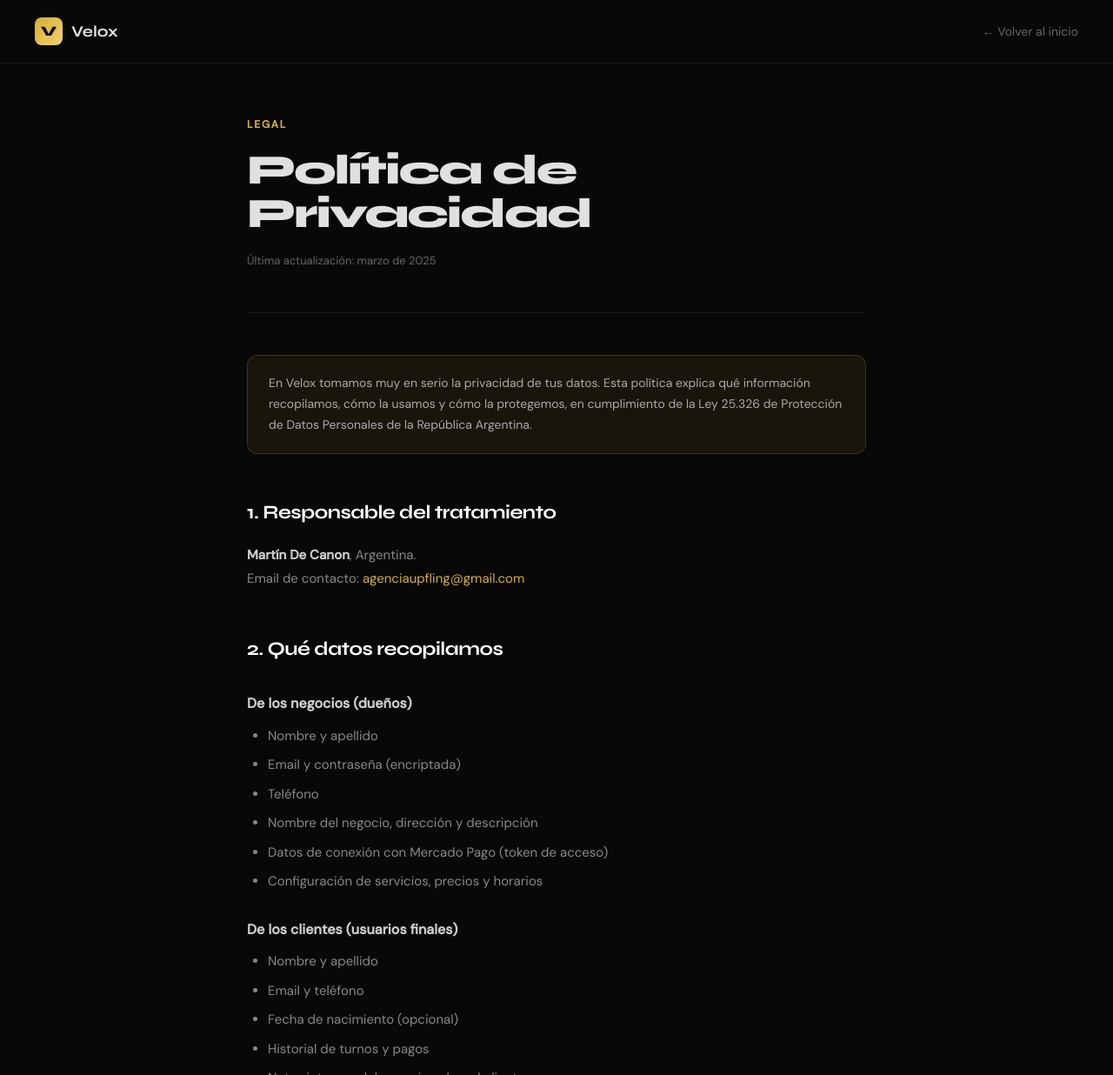
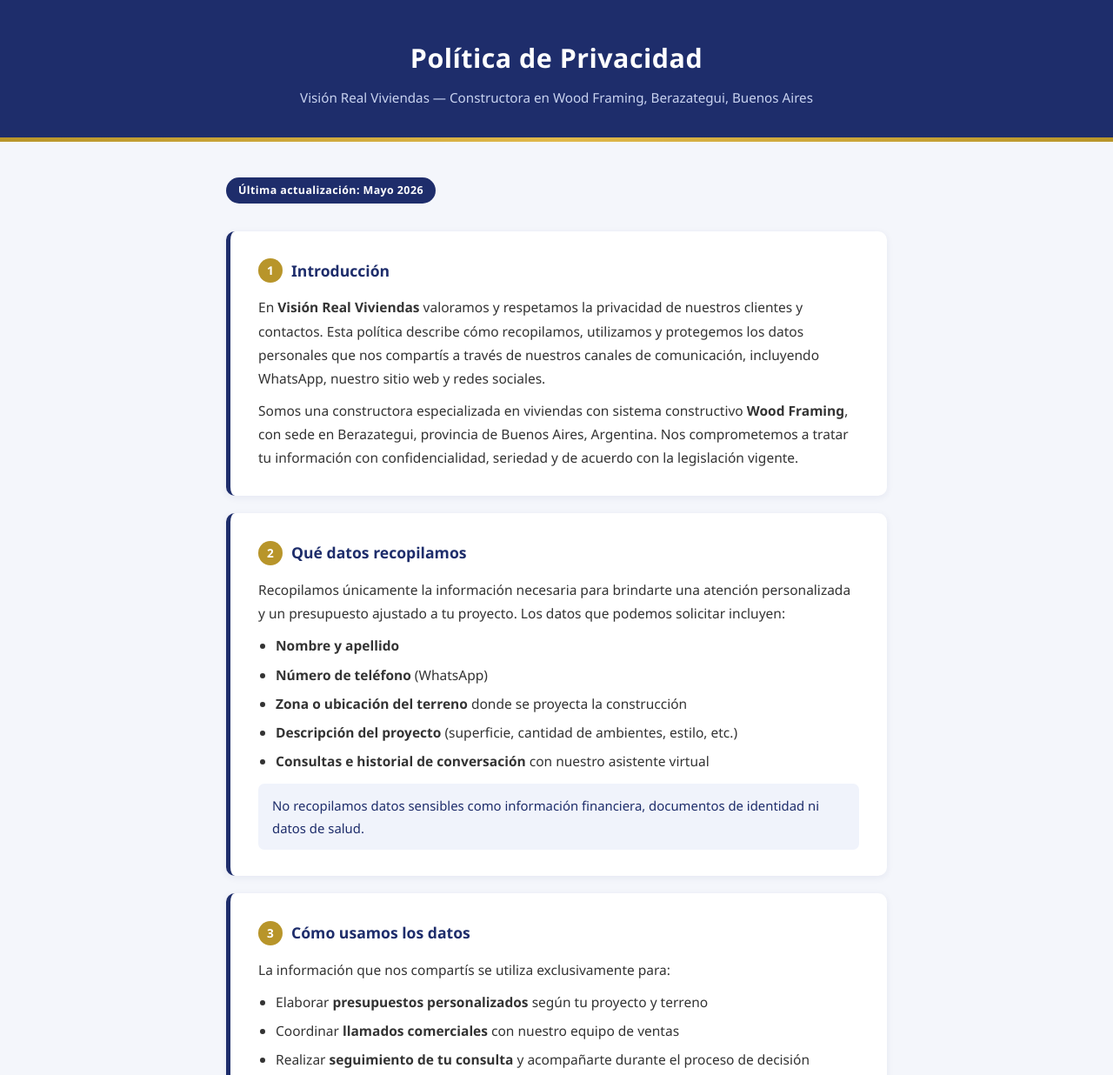
Before and after one commit to Keter10/agente-visionreal, a website: page public/privacidad.html in a window 1280 px wide. Shown: the top 1236 px of the page at 87% size. Drawn offline with Linux system fonts and the light colour scheme.

Commit message:
fix: politica de privacidad Vision Real correcta

```diff
--- a/public/privacidad.html
+++ b/public/privacidad.html
@@ -1,248 +1,280 @@
 <!DOCTYPE html>
 <html lang="es">
 <head>
-<meta charset="UTF-8"/>
-<meta name="viewport" content="width=device-width, initial-scale=1.0"/>
-<title>Política de Privacidad — Velox</title>
-<link rel="preconnect" href="https://fonts.googleapis.com"/>
-<link href="https://fonts.googleapis.com/css2?family=Syne:wght@700;800&family=DM+Sans:wght@300;400;500&display=swap" rel="stylesheet"/>
+  <meta charset="UTF-8" />
+  <meta name="viewport" content="width=device-width, initial-scale=1.0" />
+  <title>Política de Privacidad — Visión Real Viviendas</title>
   <style>
-:root {
-  --gold: #D4AF37;
-  --black: #080808;
-  --surface: #0f0f0f;
-  --border: rgba(255,255,255,0.07);
-  --text: #e0e0e0;
-  --muted: #666;
-  --font-display: 'Syne', sans-serif;
-  --font-body: 'DM Sans', sans-serif;
+    *, *::before, *::after { box-sizing: border-box; margin: 0; padding: 0; }
+
+    body {
+      font-family: 'Segoe UI', Arial, sans-serif;
+      background: #f4f6fb;
+      color: #222;
+      line-height: 1.75;
     }
-*, *::before, *::after { box-sizing: border-box; margin: 0; padding: 0; }
-body {
-  background: var(--black);
-  color: var(--text);
-  font-family: var(--font-body);
-  font-size: 15px;
-  line-height: 1.8;
+
+    header {
+      background: #1e2d6b;
+      color: #fff;
+      padding: 40px 24px 32px;
+      text-align: center;
     }
-nav {
-  padding: 20px 40px;
-  border-bottom: 1px solid var(--border);
-  display: flex;
-  align-items: center;
-  justify-content: space-between;
+
+    header h1 {
+      font-size: 1.9rem;
+      font-weight: 700;
+      letter-spacing: 0.5px;
+      margin-bottom: 6px;
     }
-.nav-logo {
+
+    header p {
+      font-size: 0.95rem;
+      color: #c9d3f0;
+    }
+
+    .gold-bar {
+      height: 5px;
+      background: linear-gradient(90deg, #b8952a, #e0b84a, #b8952a);
+    }
+
+    main {
+      max-width: 800px;
+      margin: 40px auto;
+      padding: 0 20px 60px;
+    }
+
+    .update-badge {
+      display: inline-block;
+      background: #1e2d6b;
+      color: #fff;
+      font-size: 0.78rem;
+      font-weight: 600;
+      padding: 4px 14px;
+      border-radius: 20px;
+      margin-bottom: 32px;
+      letter-spacing: 0.4px;
+    }
+
+    section {
+      background: #fff;
+      border-radius: 10px;
+      padding: 30px 32px;
+      margin-bottom: 20px;
+      box-shadow: 0 2px 8px rgba(30,45,107,0.07);
+      border-left: 5px solid #1e2d6b;
+    }
+
+    section h2 {
+      color: #1e2d6b;
+      font-size: 1.1rem;
+      font-weight: 700;
+      margin-bottom: 14px;
       display: flex;
       align-items: center;
       gap: 10px;
-  text-decoration: none;
     }
-.nav-logo-mark {
-  width: 32px;
-  height: 32px;
-  background: linear-gradient(135deg, #D4AF37, #F5D06E);
-  border-radius: 8px;
-  display: flex;
+
+    section h2 .num {
+      background: #b8952a;
+      color: #fff;
+      border-radius: 50%;
+      width: 28px;
+      height: 28px;
+      display: inline-flex;
       align-items: center;
       justify-content: center;
-  font-family: var(--font-display);
-  font-weight: 800;
-  font-size: 16px;
-  color: #080808;
+      font-size: 0.85rem;
+      font-weight: 700;
+      flex-shrink: 0;
     }
-.nav-logo-text {
-  font-family: var(--font-display);
+
+    section p {
+      font-size: 0.97rem;
+      color: #333;
+      margin-bottom: 10px;
+    }
+
+    section p:last-child { margin-bottom: 0; }
+
+    ul {
+      margin: 10px 0 10px 20px;
+      color: #333;
+      font-size: 0.97rem;
+    }
+
+    ul li { margin-bottom: 6px; }
+
+    .highlight {
+      background: #f0f3fb;
+      border-radius: 7px;
+      padding: 12px 16px;
+      margin-top: 12px;
+      font-size: 0.93rem;
+      color: #1e2d6b;
+      font-weight: 500;
+    }
+
+    .contact-grid {
+      display: grid;
+      grid-template-columns: repeat(auto-fit, minmax(200px, 1fr));
+      gap: 14px;
+      margin-top: 14px;
+    }
+
+    .contact-item {
+      background: #f0f3fb;
+      border-radius: 8px;
+      padding: 14px 16px;
+      text-align: center;
+    }
+
+    .contact-item .label {
+      font-size: 0.75rem;
+      text-transform: uppercase;
+      letter-spacing: 0.6px;
+      color: #b8952a;
       font-weight: 700;
-  font-size: 18px;
-  color: var(--text);
+      margin-bottom: 4px;
     }
-.container {
-  max-width: 760px;
-  margin: 0 auto;
-  padding: 60px 24px 120px;
+
+    .contact-item a {
+      color: #1e2d6b;
+      text-decoration: none;
+      font-weight: 600;
+      font-size: 0.95rem;
     }
-.doc-label {
-  font-size: 12px;
-  font-weight: 600;
-  letter-spacing: 0.15em;
-  text-transform: uppercase;
-  color: var(--gold);
-  margin-bottom: 16px;
-  display: block;
+
+    .contact-item a:hover { text-decoration: underline; }
+
+    footer {
+      text-align: center;
+      padding: 24px 16px;
+      color: #888;
+      font-size: 0.82rem;
+      border-top: 1px solid #e0e4ef;
     }
-h1 {
-  font-family: var(--font-display);
-  font-size: 48px;
-  font-weight: 800;
-  letter-spacing: -2px;
-  line-height: 1.05;
-  margin-bottom: 16px;
-}
-.doc-date {
-  font-size: 13px;
-  color: var(--muted);
-  margin-bottom: 48px;
-  padding-bottom: 48px;
-  border-bottom: 1px solid var(--border);
-}
-h2 {
-  font-family: var(--font-display);
-  font-size: 22px;
-  font-weight: 700;
-  letter-spacing: -0.5px;
-  margin: 48px 0 16px;
-  color: #fff;
-}
-h3 {
-  font-size: 16px;
-  font-weight: 600;
-  margin: 28px 0 10px;
-  color: #ccc;
-}
-p { color: #888; margin-bottom: 16px; }
-ul { color: #888; padding-left: 24px; margin-bottom: 16px; }
-ul li { margin-bottom: 8px; line-height: 1.7; }
-strong { color: #ccc; font-weight: 600; }
-a { color: var(--gold); text-decoration: none; }
-a:hover { text-decoration: underline; }
-.highlight {
-  background: rgba(212,175,55,0.08);
-  border: 1px solid rgba(212,175,55,0.2);
-  border-radius: 12px;
-  padding: 20px 24px;
-  margin: 24px 0;
-  color: #aaa;
-  font-size: 14px;
-  line-height: 1.7;
-}
-footer {
-  padding: 40px;
-  border-top: 1px solid var(--border);
-  text-align: center;
-  color: var(--muted);
-  font-size: 13px;
-}
+
+    footer span { color: #b8952a; font-weight: 600; }
   </style>
 </head>
 <body>
 
-<nav>
-  <a href="/" class="nav-logo">
-    <div class="nav-logo-mark">V</div>
-    <span class="nav-logo-text">Velox</span>
-  </a>
-  <a href="/" style="color:var(--muted);font-size:14px;text-decoration:none;">← Volver al inicio</a>
-</nav>
+  <header>
+    <h1>Política de Privacidad</h1>
+    <p>Visión Real Viviendas &mdash; Constructora en Wood Framing, Berazategui, Buenos Aires</p>
+  </header>
+  <div class="gold-bar"></div>
 
-<div class="container">
-  <span class="doc-label">Legal</span>
-  <h1>Política de<br/>Privacidad</h1>
-  <p class="doc-date">Última actualización: marzo de 2025</p>
+  <main>
+    <div class="update-badge">Última actualización: Mayo 2026</div>
 
+    <section>
+      <h2><span class="num">1</span> Introducción</h2>
+      <p>
+        En <strong>Visión Real Viviendas</strong> valoramos y respetamos la privacidad de nuestros clientes y contactos. Esta política describe cómo recopilamos, utilizamos y protegemos los datos personales que nos compartís a través de nuestros canales de comunicación, incluyendo WhatsApp, nuestro sitio web y redes sociales.
+      </p>
+      <p>
+        Somos una constructora especializada en viviendas con sistema constructivo <strong>Wood Framing</strong>, con sede en Berazategui, provincia de Buenos Aires, Argentina. Nos comprometemos a tratar tu información con confidencialidad, seriedad y de acuerdo con la legislación vigente.
+      </p>
+    </section>
+
+    <section>
+      <h2><span class="num">2</span> Qué datos recopilamos</h2>
+      <p>Recopilamos únicamente la información necesaria para brindarte una atención personalizada y un presupuesto ajustado a tu proyecto. Los datos que podemos solicitar incluyen:</p>
+      <ul>
+        <li><strong>Nombre y apellido</strong></li>
+        <li><strong>Número de teléfono</strong> (WhatsApp)</li>
+        <li><strong>Zona o ubicación del terreno</strong> donde se proyecta la construcción</li>
+        <li><strong>Descripción del proyecto</strong> (superficie, cantidad de ambientes, estilo, etc.)</li>
+        <li><strong>Consultas e historial de conversación</strong> con nuestro asistente virtual</li>
+      </ul>
       <div class="highlight">
-    En Velox tomamos muy en serio la privacidad de tus datos. Esta política explica qué información recopilamos, cómo la usamos y cómo la protegemos, en cumplimiento de la Ley 25.326 de Protección de Datos Personales de la República Argentina.
+        No recopilamos datos sensibles como información financiera, documentos de identidad ni datos de salud.
       </div>
+    </section>
 
-  <h2>1. Responsable del tratamiento</h2>
-  <p><strong>Martín De Canon</strong>, Argentina.<br/>
-  Email de contacto: <a href="mailto:agenciaupfling@gmail.com">agenciaupfling@gmail.com</a></p>
+    <section>
+      <h2><span class="num">3</span> Cómo usamos los datos</h2>
+      <p>La información que nos compartís se utiliza exclusivamente para:</p>
+      <ul>
+        <li>Elaborar <strong>presupuestos personalizados</strong> según tu proyecto y terreno</li>
+        <li>Coordinar <strong>llamados comerciales</strong> con nuestro equipo de ventas</li>
+        <li>Realizar <strong>seguimiento de tu consulta</strong> y acompañarte durante el proceso de decisión</li>
+        <li>Enviarte información relevante sobre nuestros modelos, financiamiento y novedades</li>
+      </ul>
+      <p>
+        No cedemos, vendemos ni compartimos tus datos con terceros, salvo que sea estrictamente necesario para la prestación del servicio (por ejemplo, coordinación de visitas a terreno con nuestros técnicos) o por requerimiento legal.
+      </p>
+    </section>
 
-  <h2>2. Qué datos recopilamos</h2>
+    <section>
+      <h2><span class="num">4</span> Asistente virtual Sol (IA de WhatsApp)</h2>
+      <p>
+        <strong>Sol</strong> es nuestra asesora virtual disponible a través de WhatsApp. Está diseñada para responder consultas frecuentes, orientarte sobre nuestros modelos de viviendas y ayudarte a dar los primeros pasos hacia tu proyecto.
+      </p>
+      <p>
+        Sol funciona con tecnología de inteligencia artificial y puede registrar el contenido de la conversación para mejorar la atención y personalizar las respuestas. Las conversaciones son procesadas de forma automatizada y pueden ser revisadas por nuestro equipo comercial para ofrecerte un seguimiento adecuado.
+      </p>
+      <div class="highlight">
+        Sol no toma decisiones autónomas que te afecten legalmente. Ante cualquier duda, siempre podés solicitar hablar con un asesor humano.
+      </div>
+    </section>
 
-  <h3>De los negocios (dueños)</h3>
+    <section>
+      <h2><span class="num">5</span> Almacenamiento y seguridad</h2>
+      <p>
+        Los datos de conversación y seguimiento se almacenan en <strong>Supabase</strong>, una plataforma de base de datos en la nube con cifrado en tránsito (TLS) y en reposo, cumpliendo estándares internacionales de seguridad.
+      </p>
+      <p>
+        Implementamos medidas técnicas y organizativas para proteger tu información contra accesos no autorizados, pérdida o alteración. El acceso a los datos está restringido al personal de Visión Real Viviendas que lo necesite para la atención al cliente.
+      </p>
+      <p>
+        Conservamos los datos mientras dure la relación comercial o el tiempo necesario para cumplir con obligaciones legales. Podés solicitar su eliminación en cualquier momento.
+      </p>
+    </section>
+
+    <section>
+      <h2><span class="num">6</span> Tus derechos (Ley 25.326)</h2>
+      <p>
+        De acuerdo con la <strong>Ley N.° 25.326 de Protección de Datos Personales</strong> de la República Argentina, tenés derecho a:
+      </p>
       <ul>
-    <li>Nombre y apellido</li>
-    <li>Email y contraseña (encriptada)</li>
-    <li>Teléfono</li>
-    <li>Nombre del negocio, dirección y descripción</li>
-    <li>Datos de conexión con Mercado Pago (token de acceso)</li>
-    <li>Configuración de servicios, precios y horarios</li>
+        <li><strong>Acceder</strong> a los datos personales que tenemos sobre vos</li>
+        <li><strong>Rectificar</strong> información incorrecta o incompleta</li>
+        <li><strong>Suprimir</strong> tus datos cuando ya no sean necesarios</li>
+        <li><strong>Oponerte</strong> al tratamiento de tus datos para fines comerciales</li>
       </ul>
+      <p>
+        Para ejercer cualquiera de estos derechos, podés contactarnos a través de los medios indicados en la sección de contacto. Responderemos tu solicitud dentro de los plazos establecidos por la normativa vigente.
+      </p>
+      <div class="highlight">
+        La Agencia de Acceso a la Información Pública (AAIP) es el organismo de control en materia de protección de datos personales en Argentina.
+      </div>
+    </section>
 
-  <h3>De los clientes (usuarios finales)</h3>
-  <ul>
-    <li>Nombre y apellido</li>
-    <li>Email y teléfono</li>
-    <li>Fecha de nacimiento (opcional)</li>
-    <li>Historial de turnos y pagos</li>
-    <li>Notas internas del negocio sobre el cliente</li>
-  </ul>
-
-  <h3>Datos técnicos</h3>
-  <ul>
-    <li>Dirección IP</li>
-    <li>Tipo de dispositivo y navegador</li>
-    <li>Páginas visitadas dentro de la plataforma</li>
-    <li>Fecha y hora de acceso</li>
-  </ul>
-
-  <h2>3. Para qué usamos los datos</h2>
-  <ul>
-    <li>Proveer y mejorar el servicio de Velox</li>
-    <li>Gestionar la cuenta y suscripción del negocio</li>
-    <li>Procesar cobros y devoluciones de señas</li>
-    <li>Enviar recordatorios de turnos y notificaciones del servicio</li>
-    <li>Comunicar cambios importantes en la plataforma</li>
-    <li>Cumplir con obligaciones legales</li>
-  </ul>
-
-  <p><strong>No vendemos ni compartimos tus datos con terceros con fines comerciales.</strong></p>
-
-  <h2>4. Compartición de datos con terceros</h2>
-  <p>Velox puede compartir datos con los siguientes proveedores únicamente para prestar el servicio:</p>
-  <ul>
-    <li><strong>Mercado Pago</strong> — procesamiento de pagos y devoluciones</li>
-    <li><strong>Supabase</strong> — almacenamiento seguro de datos en la nube</li>
-    <li><strong>Resend</strong> — envío de emails transaccionales</li>
-    <li><strong>Vercel</strong> — hosting de la plataforma</li>
-  </ul>
-  <p>Todos estos proveedores cuentan con sus propias políticas de privacidad y medidas de seguridad adecuadas.</p>
-
-  <h2>5. Cookies</h2>
-  <p>Velox utiliza cookies técnicas esenciales para el funcionamiento de la plataforma (sesión de usuario, preferencias). Estas cookies no recopilan información personal con fines publicitarios.</p>
-  <p>En el futuro podríamos incorporar cookies analíticas (Google Analytics) para mejorar la experiencia. En ese caso actualizaremos esta política y te informaremos.</p>
-
-  <h2>6. Seguridad de los datos</h2>
-  <p>Implementamos medidas técnicas y organizativas para proteger tus datos:</p>
-  <ul>
-    <li>Conexiones cifradas mediante HTTPS</li>
-    <li>Contraseñas almacenadas con hash seguro</li>
-    <li>Acceso restringido a los datos según rol</li>
-    <li>Infraestructura en proveedores cloud con certificaciones de seguridad</li>
-  </ul>
-
-  <h2>7. Retención de datos</h2>
-  <p>Conservamos los datos mientras la cuenta esté activa. Si un negocio cancela su suscripción, sus datos se conservan por 90 días y luego se eliminan, salvo obligación legal de conservarlos por más tiempo.</p>
-  <p>Los datos de clientes (reservas, pagos) se conservan mientras el negocio tenga cuenta activa.</p>
-
-  <h2>8. Tus derechos</h2>
-  <p>En cumplimiento de la Ley 25.326, tenés derecho a:</p>
-  <ul>
-    <li><strong>Acceso:</strong> solicitarnos qué datos tenemos sobre vos</li>
-    <li><strong>Rectificación:</strong> corregir datos inexactos</li>
-    <li><strong>Eliminación:</strong> solicitar la baja de tus datos</li>
-    <li><strong>Oposición:</strong> oponerte al tratamiento de tus datos</li>
-  </ul>
-  <p>Para ejercer cualquiera de estos derechos escribinos a <a href="mailto:agenciaupfling@gmail.com">agenciaupfling@gmail.com</a>. Respondemos en un plazo máximo de 10 días hábiles.</p>
-  <p>También podés presentar una denuncia ante la <strong>Agencia de Acceso a la Información Pública</strong> (AAIP) si considerás que tus derechos no fueron respetados.</p>
-
-  <h2>9. Transferencia internacional de datos</h2>
-  <p>Algunos de nuestros proveedores (Supabase, Vercel, Resend) operan en servidores fuera de Argentina. En todos los casos elegimos proveedores que cumplen con estándares internacionales de protección de datos equivalentes o superiores a los exigidos por la legislación argentina.</p>
-
-  <h2>10. Menores de edad</h2>
-  <p>Velox está dirigido a mayores de 18 años. Los menores de edad pueden ser titulares de turnos siempre que sean gestionados por un adulto responsable. No recopilamos intencionalmente datos personales de menores sin supervisión adulta.</p>
-
-  <h2>11. Modificaciones</h2>
-  <p>Podemos actualizar esta política periódicamente. Los cambios serán notificados por email y publicados en esta página con la fecha de actualización.</p>
-
-  <h2>12. Contacto</h2>
-  <p>Para consultas sobre privacidad y protección de datos: <a href="mailto:agenciaupfling@gmail.com">agenciaupfling@gmail.com</a></p>
-
+    <section>
+      <h2><span class="num">7</span> Contacto</h2>
+      <p>Para consultas sobre esta política, para ejercer tus derechos o para cualquier inquietud relacionada con tu privacidad, podés comunicarte con nosotros por los siguientes medios:</p>
+      <div class="contact-grid">
+        <div class="contact-item">
+          <div class="label">WhatsApp</div>
+          <a href="https://wa.me/5491160429235" target="_blank" rel="noopener">+54 9 11 6042-9235</a>
         </div>
+        <div class="contact-item">
+          <div class="label">Sitio web</div>
+          <a href="https://visionreal.com.ar" target="_blank" rel="noopener">visionreal.com.ar</a>
+        </div>
+        <div class="contact-item">
+          <div class="label">Instagram</div>
+          <a href="https://instagram.com/visionrealviviendas" target="_blank" rel="noopener">@visionrealviviendas</a>
+        </div>
+      </div>
+    </section>
+  </main>
 
   <footer>
-  © 2025 Velox — Martín De Canon · <a href="/terminos.html">Términos y Condiciones</a>
+    &copy; 2026 <span>Visión Real Viviendas</span> &mdash; Todos los derechos reservados. Berazategui, Buenos Aires, Argentina.
   </footer>
 
 </body>
```
Lines whose indentation alone changed are shown as unchanged.
